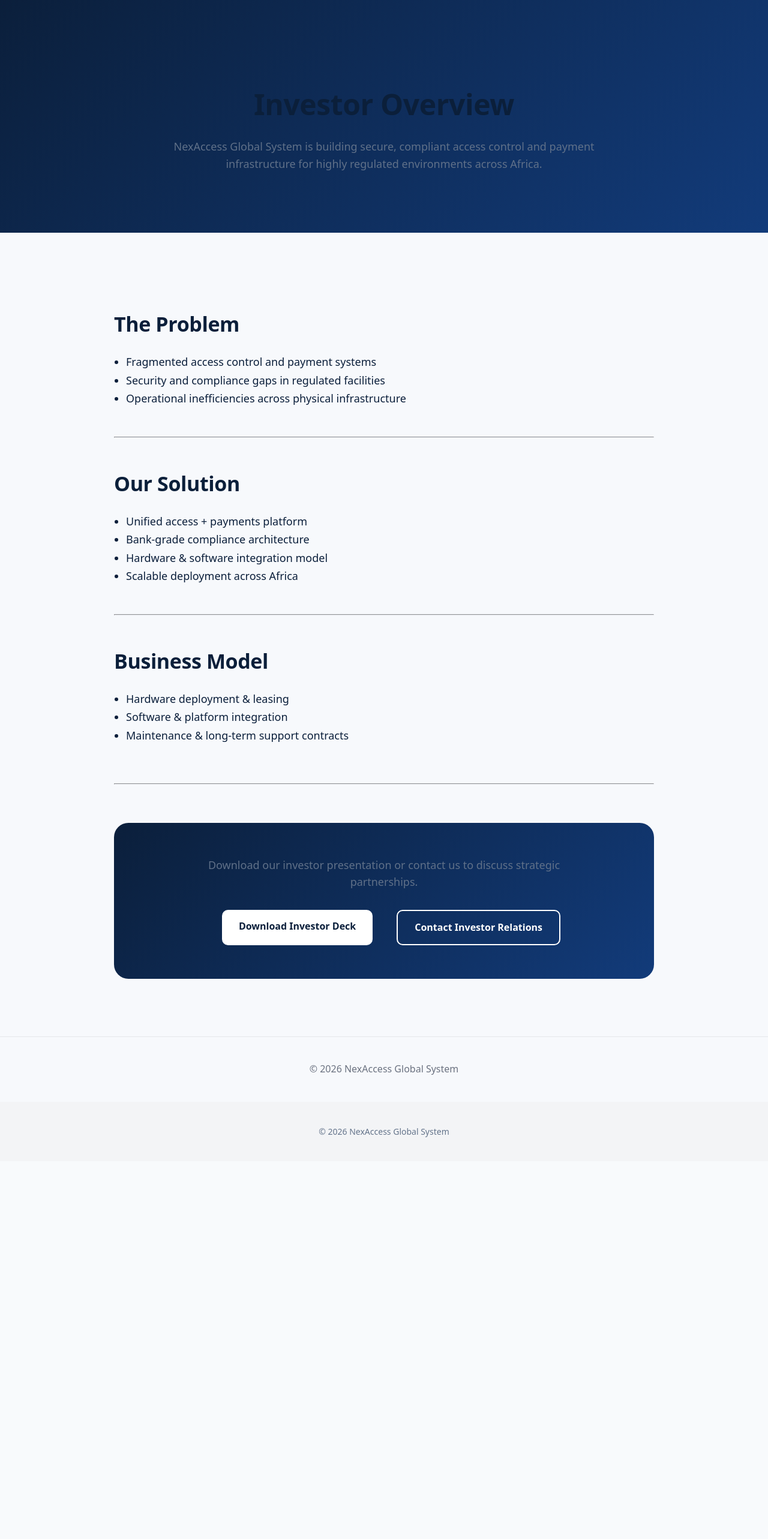
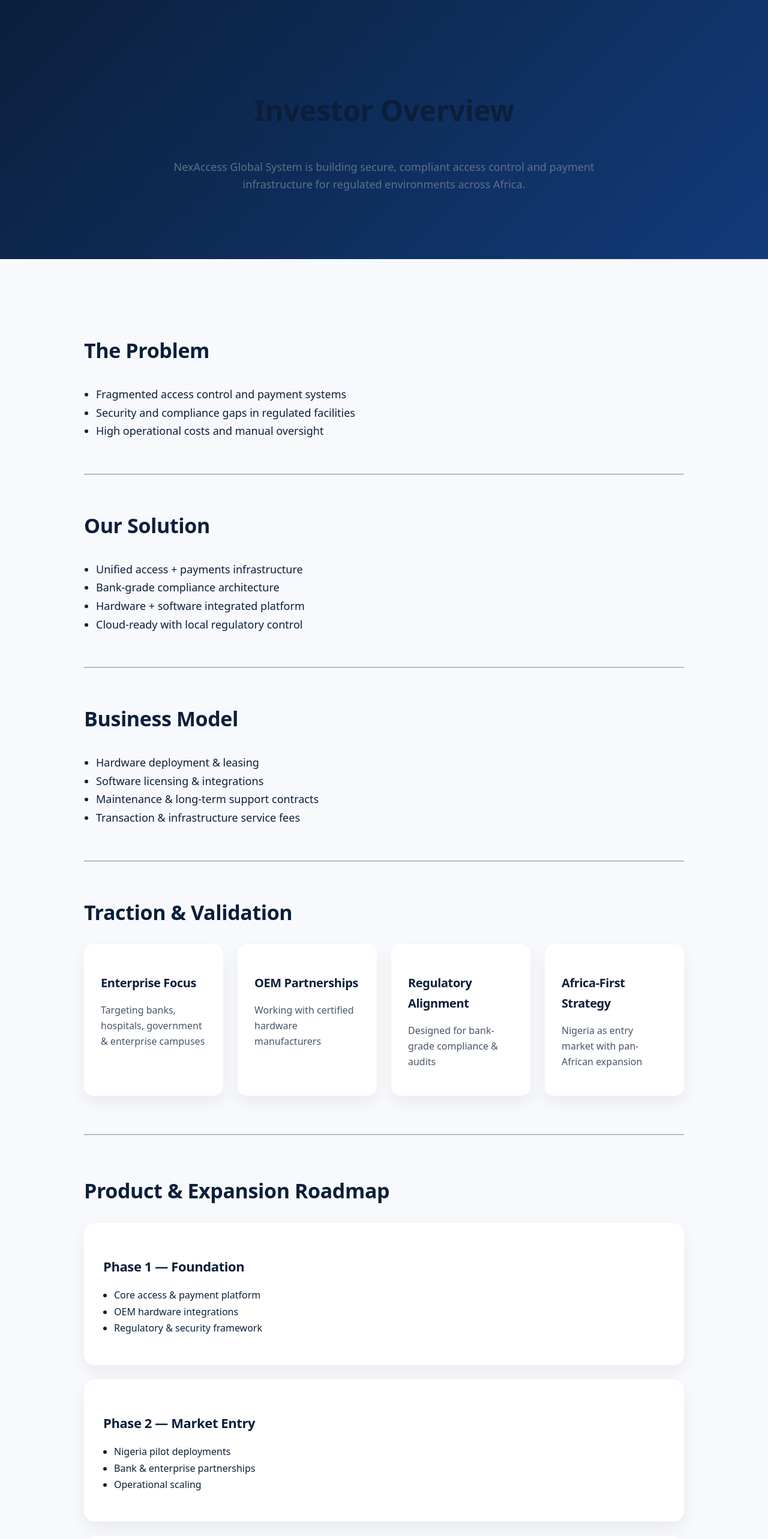
Before and after one commit to nwagwuemmanuel200-bit/nexaccess-website, a Next.js app: page / in a window 1280 px wide. Shown: the part 100-2666 px from the top of the page at 60% size. Before the commit the page ends 2036 px from the top, so only its background shows below. Built offline with nearby package versions, Linux system fonts and the light colour scheme.

Commit message:
Update page.js

```diff
--- a/app/page.js
+++ b/app/page.js
@@ -1,7 +1,7 @@
 export const metadata = {
   title: "Investors | NexAccess Global System",
   description:
-    "Investor overview of NexAccess Global System — unified access control and payment infrastructure for Africa.",
+    "Investor overview, traction, and roadmap for NexAccess Global System — unified access control and payment infrastructure for Africa.",
 };
 
 export default function InvestorsPage() {
@@ -19,81 +19,180 @@
           background:
             "linear-gradient(135deg, #0B1F3B 0%, #123B7A 100%)",
           color: "white",
-          padding: "100px 24px",
+          padding: "110px 24px",
           textAlign: "center",
         }}
       >
-        <h1
-          style={{
-            fontSize: "48px",
-            fontWeight: 800,
-            marginBottom: "16px",
-          }}
-        >
+        <h1 style={{ fontSize: "48px", fontWeight: 800 }}>
           Investor Overview
         </h1>
 
         <p
           style={{
-            maxWidth: "720px",
-            margin: "0 auto",
+            maxWidth: "760px",
+            margin: "20px auto 0",
             fontSize: "18px",
             opacity: 0.95,
           }}
         >
           NexAccess Global System is building secure, compliant access control
-          and payment infrastructure for highly regulated environments across
-          Africa.
+          and payment infrastructure for regulated environments across Africa.
         </p>
       </section>
 
       {/* CONTENT */}
       <section style={{ padding: "96px 24px" }}>
-        <div style={{ maxWidth: "900px", margin: "0 auto" }}>
+        <div style={{ maxWidth: "1000px", margin: "0 auto" }}>
           {/* PROBLEM */}
-          <h2 style={{ fontSize: "34px", marginBottom: "16px" }}>
-            The Problem
-          </h2>
+          <h2 style={{ fontSize: "34px" }}>The Problem</h2>
           <ul style={{ fontSize: "18px", paddingLeft: "20px" }}>
             <li>Fragmented access control and payment systems</li>
             <li>Security and compliance gaps in regulated facilities</li>
-            <li>Operational inefficiencies across physical infrastructure</li>
+            <li>High operational costs and manual oversight</li>
           </ul>
 
-          <hr style={{ margin: "48px 0", borderColor: "#E5E7EB" }} />
+          <hr style={{ margin: "56px 0", borderColor: "#E5E7EB" }} />
 
           {/* SOLUTION */}
-          <h2 style={{ fontSize: "34px", marginBottom: "16px" }}>
-            Our Solution
-          </h2>
+          <h2 style={{ fontSize: "34px" }}>Our Solution</h2>
           <ul style={{ fontSize: "18px", paddingLeft: "20px" }}>
-            <li>Unified access + payments platform</li>
+            <li>Unified access + payments infrastructure</li>
             <li>Bank-grade compliance architecture</li>
-            <li>Hardware & software integration model</li>
-            <li>Scalable deployment across Africa</li>
+            <li>Hardware + software integrated platform</li>
+            <li>Cloud-ready with local regulatory control</li>
           </ul>
 
-          <hr style={{ margin: "48px 0", borderColor: "#E5E7EB" }} />
+          <hr style={{ margin: "56px 0", borderColor: "#E5E7EB" }} />
 
           {/* BUSINESS MODEL */}
-          <h2 style={{ fontSize: "34px", marginBottom: "16px" }}>
-            Business Model
-          </h2>
+          <h2 style={{ fontSize: "34px" }}>Business Model</h2>
           <ul style={{ fontSize: "18px", paddingLeft: "20px" }}>
             <li>Hardware deployment & leasing</li>
-            <li>Software & platform integration</li>
+            <li>Software licensing & integrations</li>
             <li>Maintenance & long-term support contracts</li>
+            <li>Transaction & infrastructure service fees</li>
           </ul>
+
+          <hr style={{ margin: "56px 0", borderColor: "#E5E7EB" }} />
+
+          {/* TRACTION */}
+          <h2 style={{ fontSize: "34px", marginBottom: "24px" }}>
+            Traction & Validation
+          </h2>
+
+          <div
+            style={{
+              display: "grid",
+              gridTemplateColumns: "repeat(auto-fit, minmax(220px, 1fr))",
+              gap: "24px",
+            }}
+          >
+            {[
+              {
+                title: "Enterprise Focus",
+                desc: "Targeting banks, hospitals, government & enterprise campuses",
+              },
+              {
+                title: "OEM Partnerships",
+                desc: "Working with certified hardware manufacturers",
+              },
+              {
+                title: "Regulatory Alignment",
+                desc: "Designed for bank-grade compliance & audits",
+              },
+              {
+                title: "Africa-First Strategy",
+                desc: "Nigeria as entry market with pan-African expansion",
+              },
+            ].map((item, i) => (
+              <div
+                key={i}
+                style={{
+                  background: "white",
+                  padding: "28px",
+                  borderRadius: "16px",
+                  boxShadow: "0 12px 28px rgba(0,0,0,0.06)",
+                }}
+              >
+                <h3 style={{ fontSize: "20px", marginBottom: "8px" }}>
+                  {item.title}
+                </h3>
+                <p style={{ fontSize: "16px", color: "#475569" }}>
+                  {item.desc}
+                </p>
+              </div>
+            ))}
+          </div>
 
           <hr style={{ margin: "64px 0", borderColor: "#E5E7EB" }} />
 
-          {/* CTA CARD */}
+          {/* ROADMAP */}
+          <h2 style={{ fontSize: "34px", marginBottom: "24px" }}>
+            Product & Expansion Roadmap
+          </h2>
+
+          <div
+            style={{
+              display: "grid",
+              gap: "24px",
+            }}
+          >
+            {[
+              {
+                phase: "Phase 1 — Foundation",
+                items: [
+                  "Core access & payment platform",
+                  "OEM hardware integrations",
+                  "Regulatory & security framework",
+                ],
+              },
+              {
+                phase: "Phase 2 — Market Entry",
+                items: [
+                  "Nigeria pilot deployments",
+                  "Bank & enterprise partnerships",
+                  "Operational scaling",
+                ],
+              },
+              {
+                phase: "Phase 3 — Expansion",
+                items: [
+                  "Pan-African rollout",
+                  "Advanced analytics & reporting",
+                  "Multi-sector integrations",
+                ],
+              },
+            ].map((block, i) => (
+              <div
+                key={i}
+                style={{
+                  background: "white",
+                  padding: "32px",
+                  borderRadius: "18px",
+                  boxShadow: "0 12px 28px rgba(0,0,0,0.06)",
+                }}
+              >
+                <h3 style={{ fontSize: "22px", marginBottom: "12px" }}>
+                  {block.phase}
+                </h3>
+                <ul style={{ paddingLeft: "18px" }}>
+                  {block.items.map((item, j) => (
+                    <li key={j}>{item}</li>
+                  ))}
+                </ul>
+              </div>
+            ))}
+          </div>
+
+          <hr style={{ margin: "72px 0", borderColor: "#E5E7EB" }} />
+
+          {/* CTA */}
           <div
             style={{
               background:
                 "linear-gradient(135deg, #0B1F3B 0%, #123B7A 100%)",
               color: "white",
-              padding: "56px 32px",
+              padding: "64px 32px",
               borderRadius: "24px",
               textAlign: "center",
             }}
@@ -101,13 +200,13 @@
             <p
               style={{
                 fontSize: "18px",
-                maxWidth: "640px",
+                maxWidth: "680px",
                 margin: "0 auto 32px",
                 opacity: 0.95,
               }}
             >
               Download our investor presentation or contact us to discuss
-              strategic partnerships.
+              strategic investment and partnerships.
             </p>
 
             <div
```
